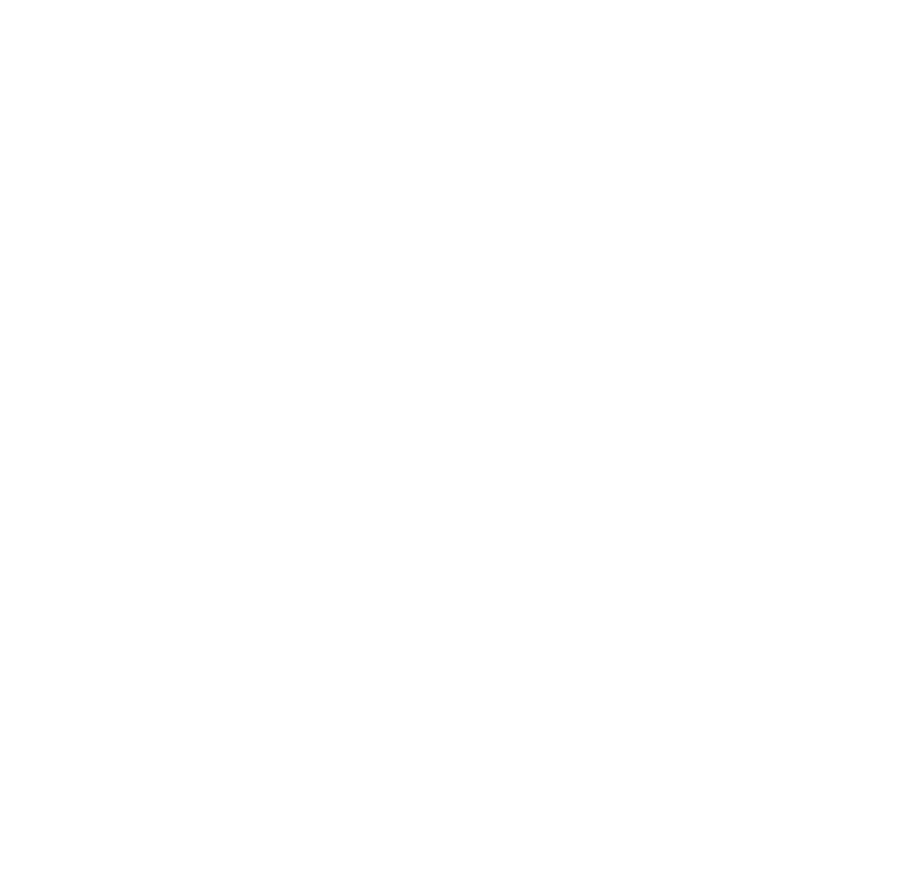
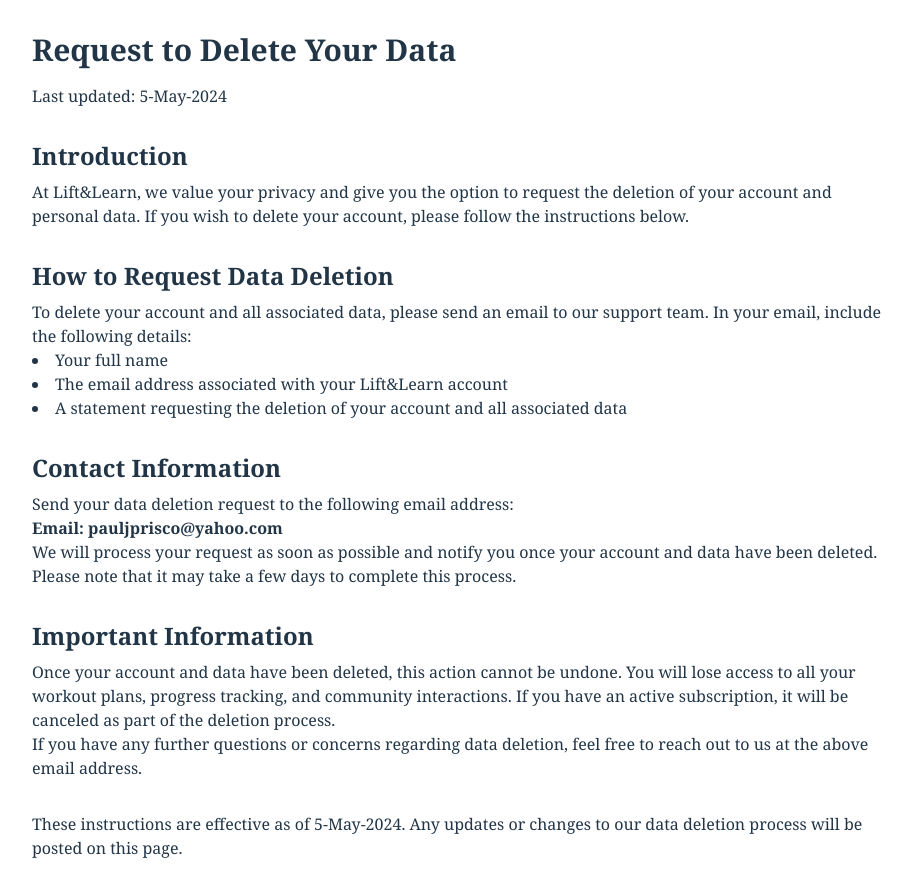
Before and after one commit to ibad97f/liftlearnlanding, a React (Vite) app: page /delete in a window 1280 px wide. Before the commit this address had no page. Shown: the top 896 px of the page, without its empty margins (176-1088 px from the left). Before the commit the page ends 800 px from the top, so only its background shows below. Built offline with nearby package versions, Linux system fonts and the light colour scheme.

Commit message:
Delete url added

```diff
--- a/src/App.jsx
+++ b/src/App.jsx
@@ -5,6 +5,7 @@
 import Membership from "./pages/Membership";
 import Home from "./pages/Home";
 import "./App.css";
+import DeleteDataRequest from "./pages/Delete";
 
 function App() {
   return (
@@ -14,6 +15,7 @@
         <Route path="/privacy-policy" element={<PrivacyPolicy />} />
         <Route path="/terms" element={<Terms />} />
         <Route path="/membership" element={<Membership />} />
+        <Route path="/delete" element={<DeleteDataRequest />} />
       </Routes>
     </Router>
   );
--- /dev/null
+++ b/src/pages/Delete.jsx
@@ -0,0 +1,68 @@
+import React from "react";
+
+function DeleteDataRequest() {
+  return (
+    <div className="max-w-4xl mx-auto px-4 py-8 text-left">
+      <header>
+        <h1 className="text-3xl font-bold mb-4">Request to Delete Your Data</h1>
+        <p>Last updated: 5-May-2024</p>
+      </header>
+      <section className="my-8">
+        <h2 className="text-2xl font-semibold mb-2">Introduction</h2>
+        <p>
+          At Lift&Learn, we value your privacy and give you the option to
+          request the deletion of your account and personal data. If you wish to
+          delete your account, please follow the instructions below.
+        </p>
+      </section>
+      <section className="my-8">
+        <h2 className="text-2xl font-semibold mb-2">
+          How to Request Data Deletion
+        </h2>
+        <p>
+          To delete your account and all associated data, please send an email
+          to our support team. In your email, include the following details:
+        </p>
+        <ul className="list-disc list-inside">
+          <li>Your full name</li>
+          <li>The email address associated with your Lift&Learn account</li>
+          <li>
+            A statement requesting the deletion of your account and all
+            associated data
+          </li>
+        </ul>
+      </section>
+      <section className="my-8">
+        <h2 className="text-2xl font-semibold mb-2">Contact Information</h2>
+        <p>Send your data deletion request to the following email address:</p>
+        <p className="font-bold">Email: pauljprisco@yahoo.com</p>
+        <p>
+          We will process your request as soon as possible and notify you once
+          your account and data have been deleted. Please note that it may take
+          a few days to complete this process.
+        </p>
+      </section>
+      <section className="my-8">
+        <h2 className="text-2xl font-semibold mb-2">Important Information</h2>
+        <p>
+          Once your account and data have been deleted, this action cannot be
+          undone. You will lose access to all your workout plans, progress
+          tracking, and community interactions. If you have an active
+          subscription, it will be canceled as part of the deletion process.
+        </p>
+        <p>
+          If you have any further questions or concerns regarding data deletion,
+          feel free to reach out to us at the above email address.
+        </p>
+      </section>
+      <footer className="my-8">
+        <p>
+          These instructions are effective as of 5-May-2024. Any updates or
+          changes to our data deletion process will be posted on this page.
+        </p>
+      </footer>
+    </div>
+  );
+}
+
+export default DeleteDataRequest;
```
